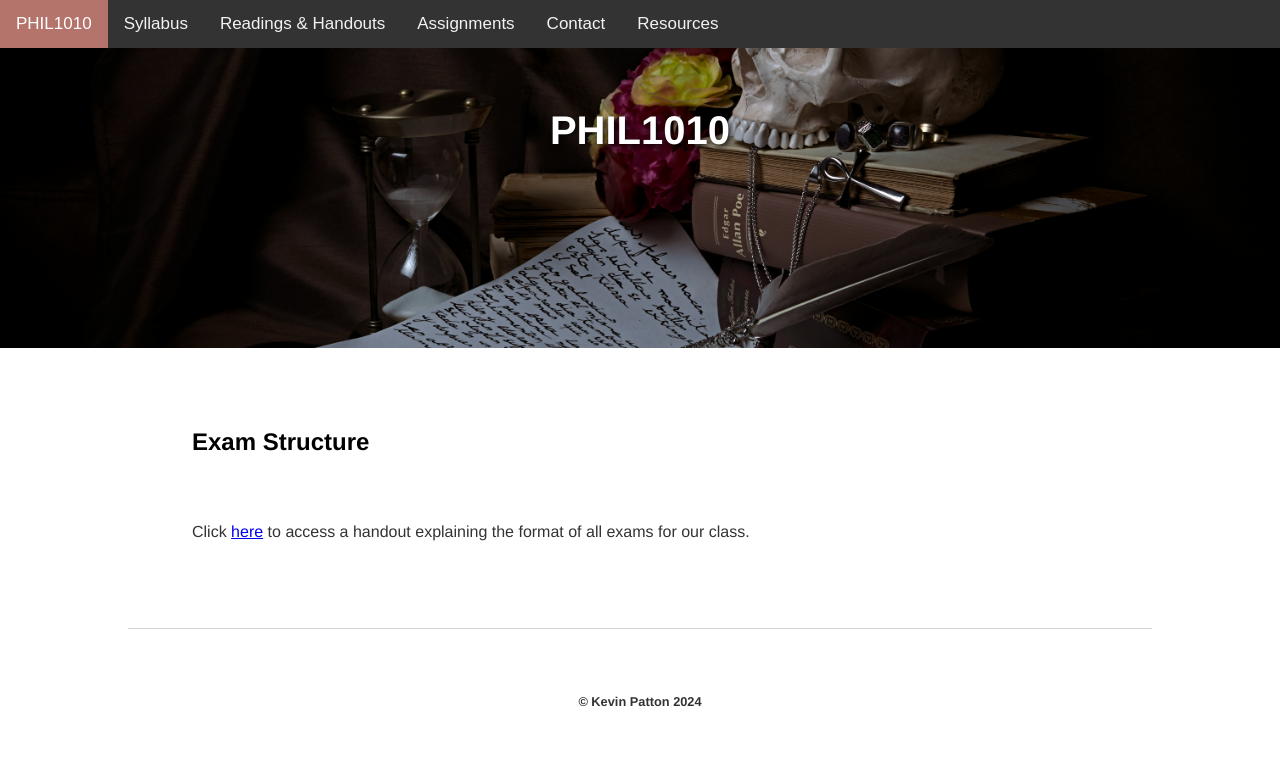
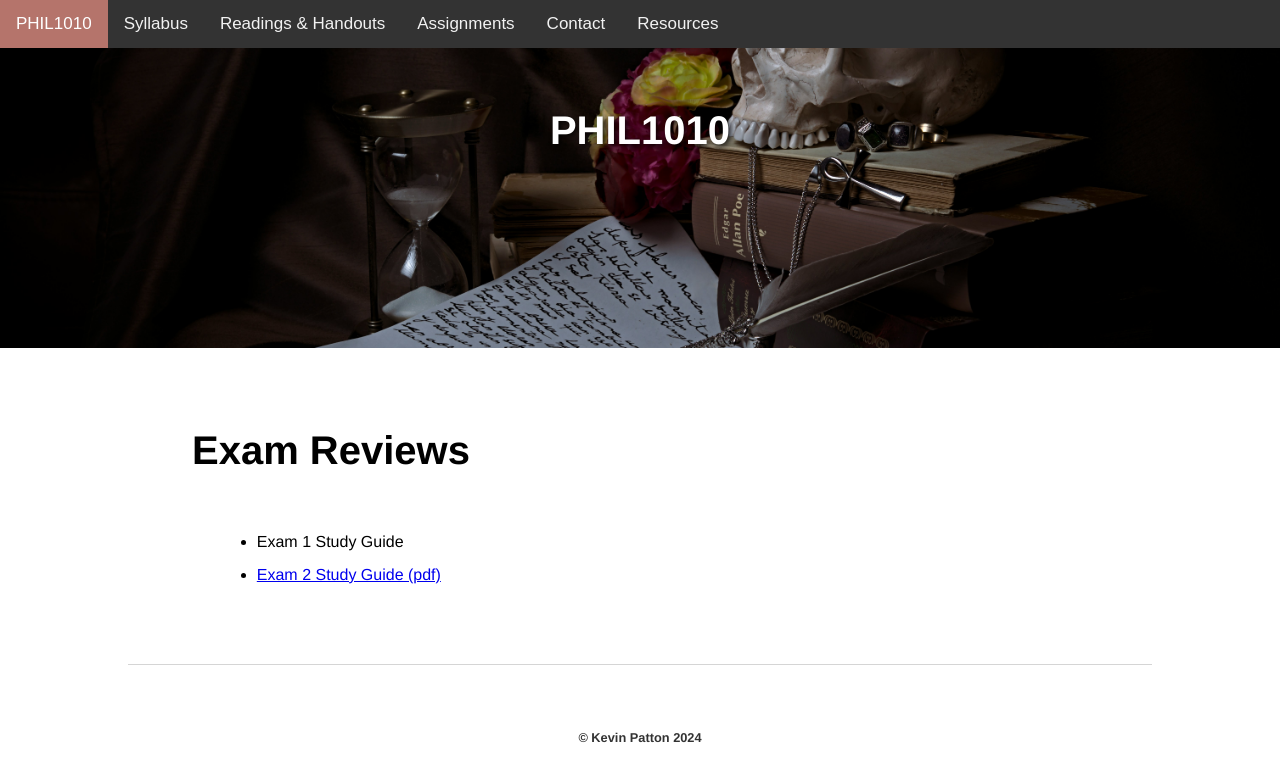
Before and after one commit to kevinjpatton/kevinjpatton.github.io, a Jekyll site: the page built from teaching/phil_1010/exams/index.html, in a window 1280 px wide. Shown: the top 782 px of the page. Built offline with Jekyll 4.4.1, drawn with Linux system fonts in a browser that asks for light colours; Markdown is read by kramdown in place of the engine named in the settings.

Commit message:
Update index.html

```diff
--- a/teaching/phil_1010/exams/index.html
+++ b/teaching/phil_1010/exams/index.html
@@ -2,5 +2,8 @@
 layout: 1010
 title: PHIL1010 - Exam Information
 ---
-<h2>Exam Structure</h2>
-<p>Click <a href="/teaching/commonresources/Handout - 1000_2000 Exams.pdf" target="_blank">here</a> to access a handout explaining the format of all exams for our class.</p>
+<h1>Exam Reviews</h1>
+<ul class="standard-list">
+<li>Exam 1 Study Guide <a href="/teaching/phil_1010/exams/PHIL1010_Exam1.pdf" target="_blank"><pdf)</a></li>
+<li>Exam 2 Study Guide <a href="/teaching/phil_1010/exams/PHIL1010_Exam2.pdf" target="_blank">(pdf)</a></li>
+</ul>
```
